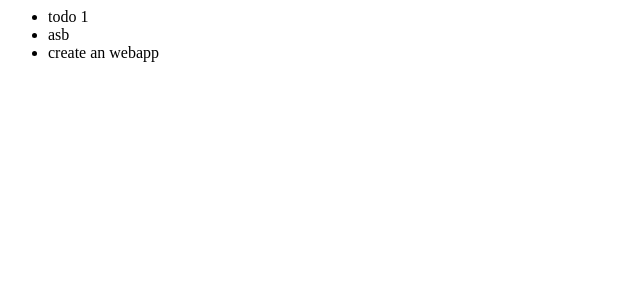
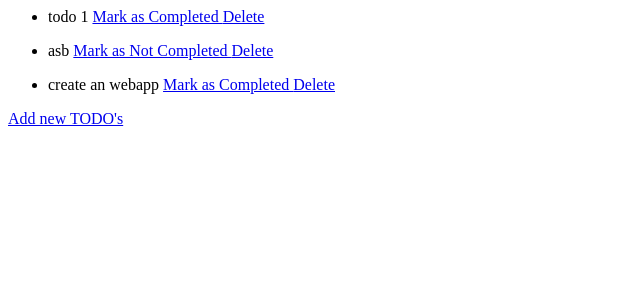
Before and after one commit to lsampras/polls, a Django app: page /TODO/ in a window 1280 px wide. Shown: the top 300 px of the page, without its empty margins (0-640 px from the left). Run offline with Django 3.2, Linux system fonts and the light colour scheme; data comes from the database, SQL or seed files in the repository; both versions use the stored data as it was after the commit.

Commit message:
Added update/delete functionality

```diff
--- a/TODO/models.py
+++ b/TODO/models.py
@@ -8,4 +8,4 @@ class TODO (models.Model):
     date = models.DateTimeField('date created')
 
     def __str__(self):
-        return self.task_text
+        return self.task
--- a/TODO/templates/TODO/index.html
+++ b/TODO/templates/TODO/index.html
@@ -3,7 +3,13 @@
     <ul>
         {% for todo in todo_list %}
 
-            <li>{{ todo.task }}</li>
+            <li>
+                <p>
+                    {{ todo.task }}
+                    <a href="{% url 'TODO:update' todo.id %}"> {% if todo.done %} Mark as Not Completed {% else %} Mark as Completed {% endif %}  </a>
+                    <a href="{% url 'TODO:delete' todo.id %}">Delete</a>
+                </p>
+            </li>
 
         {% endfor %}
     </ul>
@@ -12,3 +18,5 @@
 <p>no TODO's are available.</p>
 
 {% endif %}
+
+<a href="{% url 'TODO:new'%}"> Add new TODO's</a>
--- a/TODO/urls.py
+++ b/TODO/urls.py
@@ -7,4 +7,6 @@ urlpatterns = [
     path('', views.IndexView.as_view(), name='index'),
     path('new/', views.new, name='new'),
     path('create/', views.create, name='create'),
+    path('<int:todo_id>/update/', views.update, name='update'),
+    path('<int:todo_id>/delete/', views.delete, name='delete'),
 ]
--- a/TODO/views.py
+++ b/TODO/views.py
@@ -32,10 +32,14 @@ def create(request):
         todo.save()
         return HttpResponseRedirect(reverse('TODO:index'))
 
-def delete(request):
-    # TODO: add delete functionality
-    return HttpResponse("delete")
+def delete(request,todo_id):
+    todo = TODO.objects.get(pk=todo_id)
+    todo.delete()
+    return HttpResponseRedirect(reverse('TODO:index'))
 
-def update(request):
-    #TODO: add update functionality
-    return HttpResponse("update")
+def update(request,todo_id):
+    todo = TODO.objects.get(pk=todo_id)
+    todo.done = not todo.done
+
+    todo.save()
+    return HttpResponseRedirect(reverse('TODO:index'))
```
Also changed, not shown: db.sqlite3.
